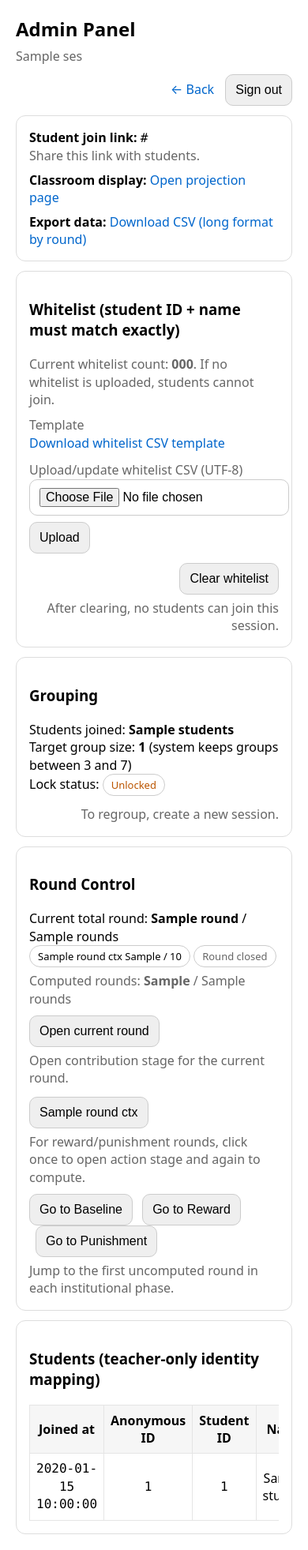
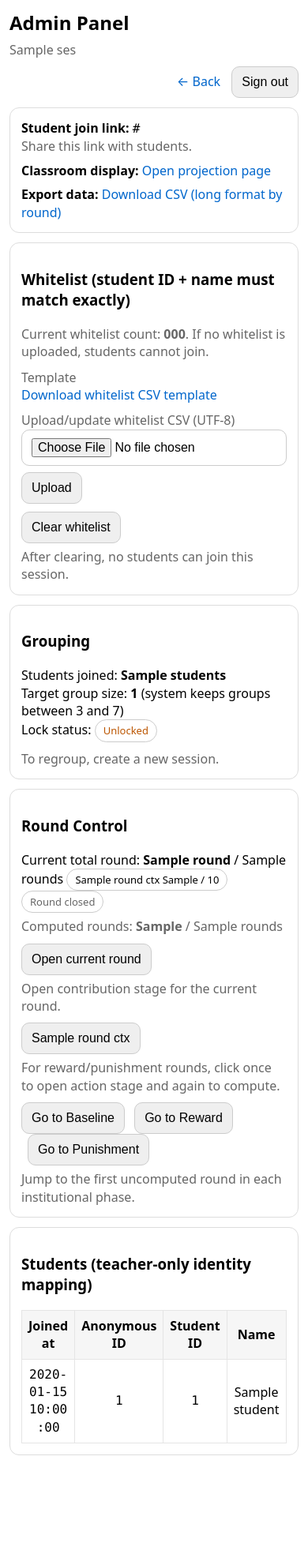
Before and after one commit to chenxu2394/public_goods, a FastAPI app: template templates/admin_panel.html in a window 390 px wide. Shown: the whole page at 79% size. After the commit the page ends 1843 px from the top, so only its background shows below. Run offline with FastAPI, Linux system fonts and the light colour scheme; the template is opened without the code that fills it: most values are stand-ins (such as "Sample title", 1, 10 or a date in 2020).

Commit message:
Enhance responsive design by adding mobile styles and improving input/button layout

```diff
--- a/templates/_base.html
+++ b/templates/_base.html
@@ -9,7 +9,8 @@
     .card{border:1px solid #ddd; border-radius:12px; padding:16px; margin:12px 0;}
     .row{display:flex; gap:12px; flex-wrap:wrap;}
     .col{flex:1; min-width:260px;}
-    input, button{font-size:16px; padding:10px 12px; border-radius:10px; border:1px solid #ccc;}
+    input, button{font-size:16px; padding:10px 12px; border-radius:10px; border:1px solid #ccc; box-sizing:border-box; max-width:100%;}
+    input[type="file"]{display:block; width:100%;}
     button{cursor:pointer;}
     .muted{color:#666;}
     .pill{display:inline-block; padding:4px 10px; border-radius:999px; border:1px solid #ccc; font-size:13px;}
@@ -24,6 +25,14 @@
     .table-scroll th{position:sticky; top:0; z-index:1;}
     a{color:#06c; text-decoration:none;}
     a:hover{text-decoration:underline;}
+    a, .mono{overflow-wrap:anywhere; word-break:break-word;}
+    @media (max-width:640px){
+      body{margin:12px;}
+      .card{padding:14px;}
+      .row{gap:10px;}
+      .col{min-width:100%;}
+      .mobile-left{text-align:left !important;}
+    }
   </style>
 </head>
 <body>
--- a/templates/admin_panel.html
+++ b/templates/admin_panel.html
@@ -36,7 +36,7 @@
       </form>
     </div>
 
-    <div class="col" style="text-align:right;">
+    <div class="col mobile-left" style="text-align:right;">
       <form method="post" action="/admin/{{ sess.id }}/whitelist/clear" style="display:inline;">
         <button type="submit">Clear whitelist</button>
       </form>
@@ -59,7 +59,7 @@
         {% endif %}
       </div>
     </div>
-    <div class="col" style="text-align:right;">
+    <div class="col mobile-left" style="text-align:right;">
       {% if sess.locked == 0 %}
       <form method="post" action="/admin/{{ sess.id }}/lock" style="display:inline;">
         <button type="submit">Randomize groups and lock</button>
```
